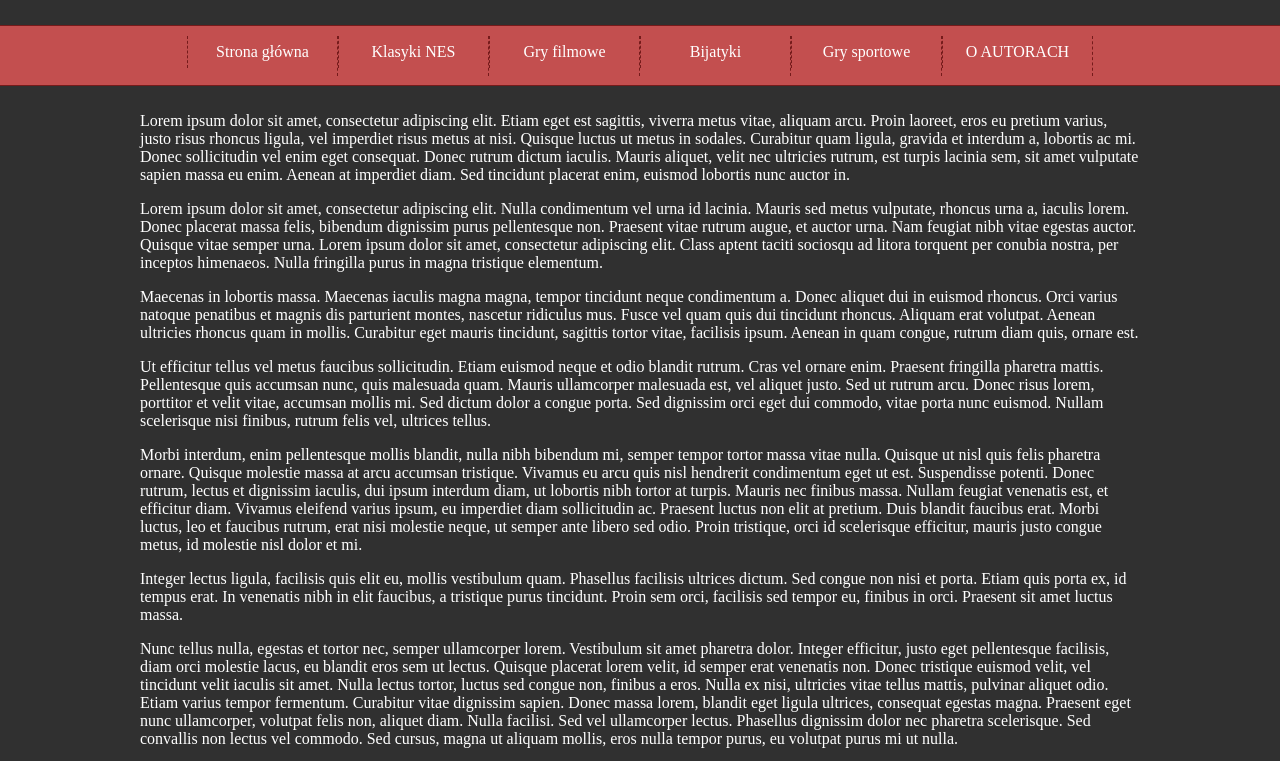
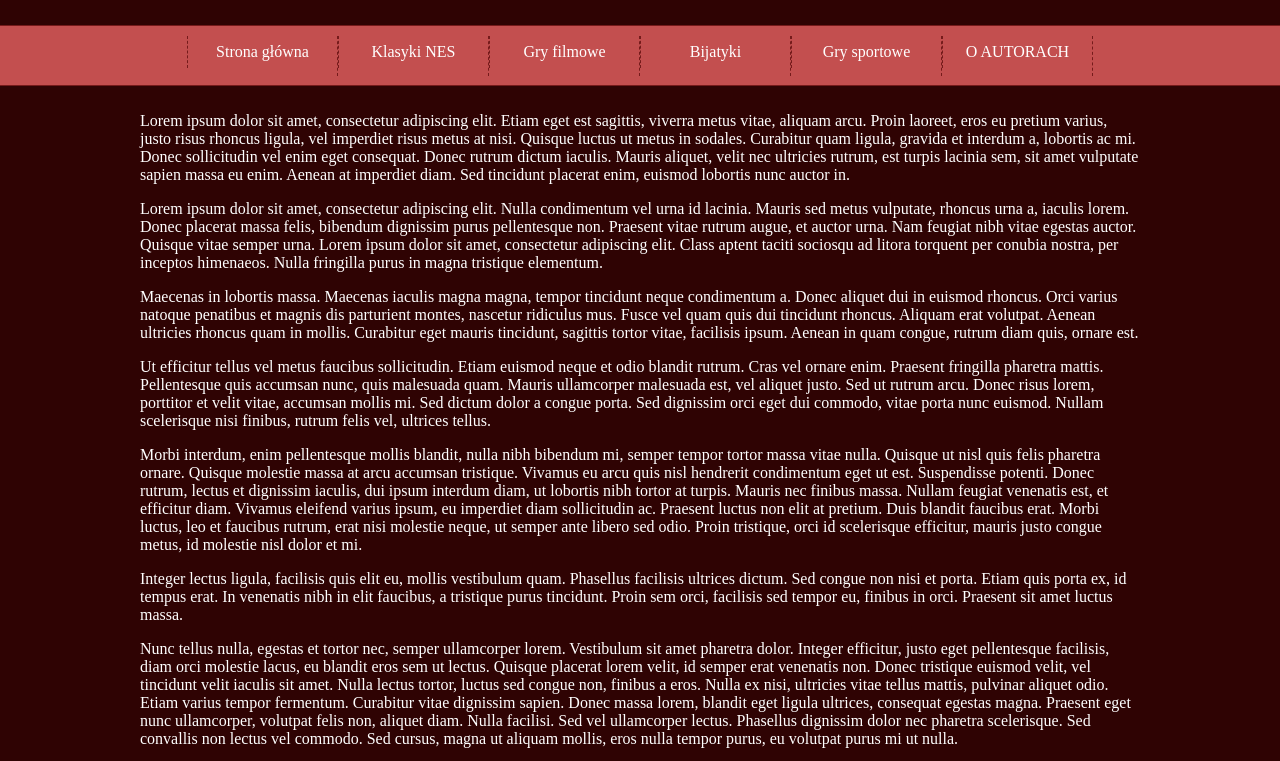
Before and after one commit to skociuba/Retrogranie, a plain HTML site: page index.html in a window 1280 px wide. Shown: the part 110-871 px from the top of the page. Drawn offline with nearby package versions, Linux system fonts and the light colour scheme.

Commit message:
changing css

```diff
--- a/style.css
+++ b/style.css
@@ -1,5 +1,5 @@
 body
-{background-color: #303030;
+{background-color: #2f0303;
 color: #ffffff;
 margin: 0 ! important;
 
```
